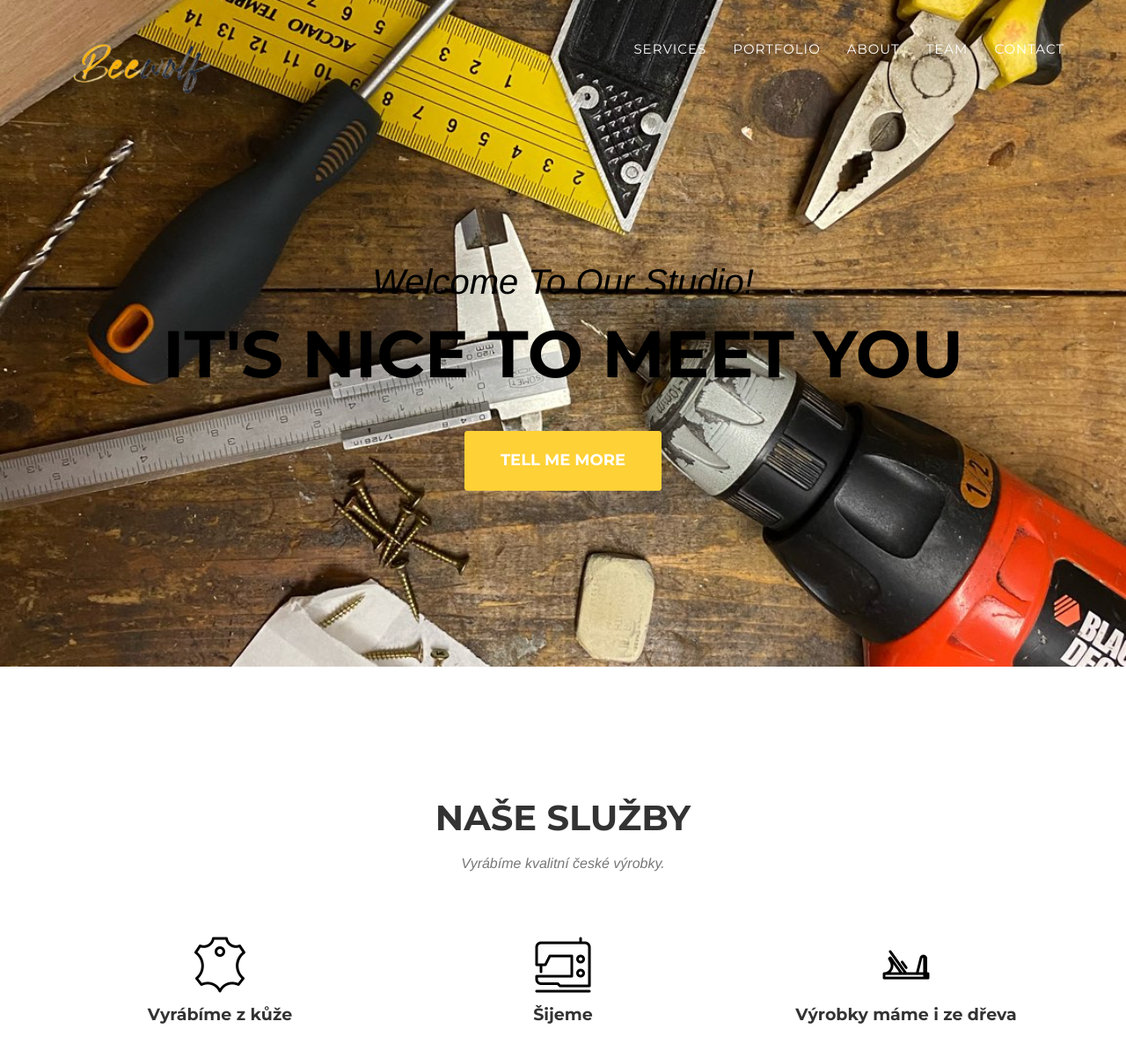
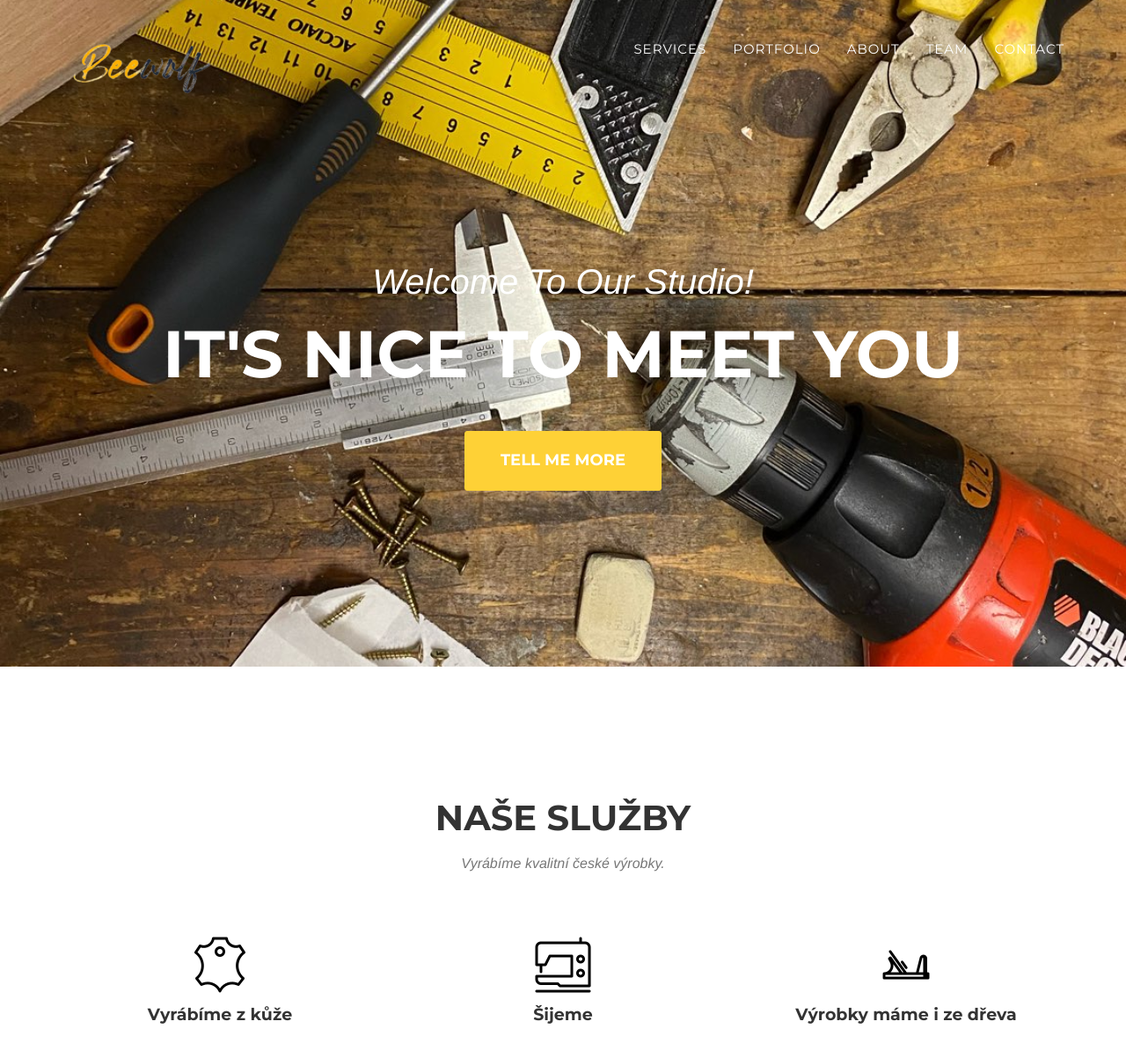
Before and after one commit to FrantisekKracmar/beewolf, a Jekyll site: the page built from index.html, in a window 1280 px wide and 1400 px high. Shown: the top 1203 px of the window at 88% size. Built offline with Jekyll 4.4.1, drawn with Linux system fonts in a browser that asks for light colours; some web fonts are replaced.

Commit message:
text color
text color

```diff
--- a/_includes/css/agency.css
+++ b/_includes/css/agency.css
@@ -281,7 +281,6 @@ header {
 header .intro-text {
     padding-top: 100px;
     padding-bottom: 50px;
-	color: rgb(0, 0, 0);
 }
 
 header .intro-text .intro-lead-in {
```
